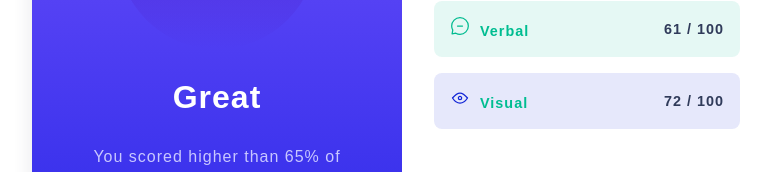
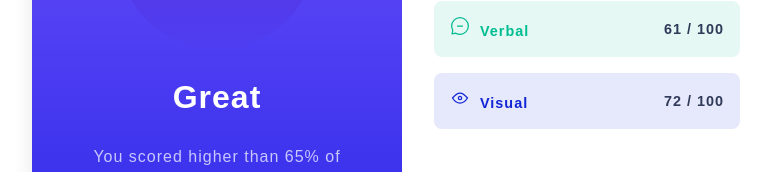
Before and after one commit to vgarmy/results-summary-component-main, a React (Create React App) app: page / in a window 1280 px wide. Shown: the part 369-541 px from the top of the page, without its empty margins (238-1009 px from the left). Built offline with nearby package versions, Linux system fonts and the light colour scheme; a web font is replaced by a local one.

Commit message:
fixed color

```diff
--- a/src/components/cardinfo/cardinfo.css
+++ b/src/components/cardinfo/cardinfo.css
@@ -50,7 +50,7 @@
 
 .Visual{
     background: hsla(234, 85%, 45%, 0.10);
-    color: var(--green-teal);
+    color: var(--cobalt-blue);
 }
 
 button{
```
